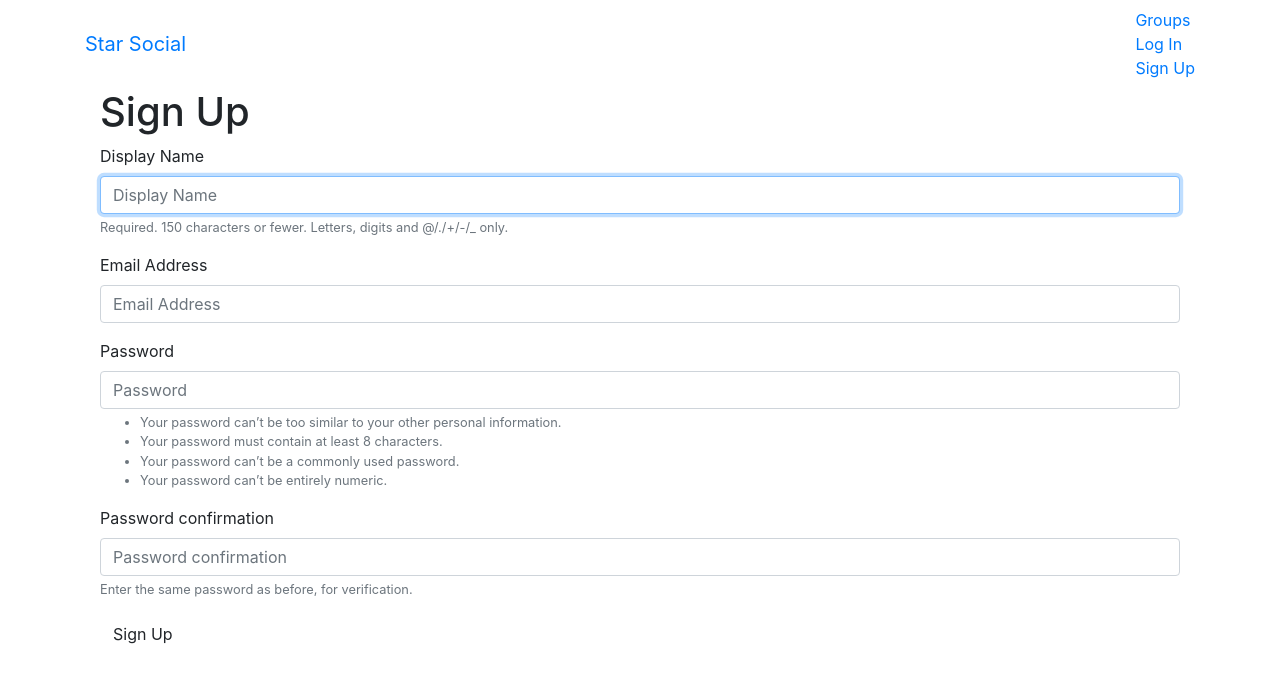
After one commit to MariaImangalina/social_media, a Django app: page /accounts/signup/ in a window 1280 px wide. The commit adds this page. Shown: the top 683 px of the page. Run offline with Django 3.2, Linux system fonts and the light colour scheme; parts of the project's set-up code (start-up, migrations or seed data) failed here and were passed over; some libraries are stand-ins or nearby versions.

Commit message:
set up login and signup

```diff
--- a/accounts/forms.py
+++ b/accounts/forms.py
@@ -0,0 +1,13 @@
+from django.contrib.auth import get_user_model
+from django.contrib.auth.forms import UserCreationForm
+
+
+class UserCreateForm(UserCreationForm):
+    class Meta:
+        fields = ('username', 'email', 'password1', 'password2')
+        model = get_user_model()
+
+    def __init__(self, *args, **kwargs):
+        super().__init__(*args, **kwargs)
+        self.fields['username'].label = 'Display Name' #отображает другое название для поля формы, необязательно
+        self.fields['email'].label = 'Email Address'
--- /dev/null
+++ b/accounts/templates/accounts/signup.html
@@ -0,0 +1,15 @@
+{% extends 'base.html' %}
+{% load bootstrap4 %}
+
+{% block content %}
+<div class='container'>
+    <h1>Sign Up</h1>
+    <form method="POST">
+        {% csrf_token %}
+
+        {% bootstrap_form form %}
+        <input type="submit" class='btn btn-default' value='Sign Up'>
+    </form>
+</div>
+
+{% endblock %}
--- /dev/null
+++ b/accounts/urls.py
@@ -0,0 +1,12 @@
+from django.urls import path
+from django.contrib.auth import views as auth_views
+from . import views
+
+
+app_name = 'accounts'
+
+urlpatterns = [
+    path('login/', auth_views.LoginView.as_view(template_name='accounts/login.html'), name='login'),
+    path('logout/', auth_views.LogoutView.as_view(), name='logout'),
+    path('signup/', views.SignUp.as_view(), name='signup'),
+]
--- a/accounts/views.py
+++ b/accounts/views.py
@@ -4,4 +4,6 @@ from django.views.generic import CreateView
 from . import forms
 
 class SignUp(CreateView):
-    pass
+    form_class = forms.UserCreateForm
+    success_url = reverse_lazy('login') #lazy перенаправит только после заполнения форм, простой reverse - сразу
+    template_name = 'accounts/signup.html' #accounts - это название приложения!
--- a/simplesocial/settings.py
+++ b/simplesocial/settings.py
@@ -39,6 +39,7 @@ INSTALLED_APPS = [
     'django.contrib.sessions',
     'django.contrib.messages',
     'django.contrib.staticfiles',
+    'bootstrap4',
     'accounts',
 ]
 
--- a/simplesocial/urls.py
+++ b/simplesocial/urls.py
@@ -20,4 +20,6 @@ from . import views
 urlpatterns = [
     path('admin/', admin.site.urls),
     path('', views.HomePage.as_view(), name='home'),
+    path('accounts/', include('accounts.urls', namespace='accounts')),
+    path('accounts/', include('django.contrib.auth.urls')),  #присоединяет внутренности модуля auth
 ]
--- a/templates/base.html
+++ b/templates/base.html
@@ -1,13 +1,49 @@
 <!DOCTYPE html>
+{% load static %}
 <html lang="en">
 <head>
     <meta charset="UTF-8">
     <meta name="viewport" content="width=device-width, initial-scale=1.0">
-    <title>Base</title>
+    <title>Star Social</title>
+
+    <link rel="stylesheet" href="https://stackpath.bootstrapcdn.com/bootstrap/4.5.2/css/bootstrap.min.css" integrity="sha384-JcKb8q3iqJ61gNV9KGb8thSsNjpSL0n8PARn9HuZOnIxN0hoP+VmmDGMN5t9UJ0Z" crossorigin="anonymous">
+
+    <script src="https://stackpath.bootstrapcdn.com/bootstrap/4.5.2/js/bootstrap.min.js" integrity="sha384-B4gt1jrGC7Jh4AgTPSdUtOBvfO8shuf57BaghqFfPlYxofvL8/KUEfYiJOMMV+rV" crossorigin="anonymous"></script>
+
+    <link href="https://fonts.googleapis.com/css2?family=Montserrat&family=Russo+One&display=swap" rel="stylesheet">
+
+    <link rel="stylesheet" href="{% static 'simplesocial/css/master.css' %}">
+
 </head>
 <body>
+    <nav class='navbar mynav' role='navigation' id='navbar'>
+        <div class='container'>
+            <a class='navbar-brand mynav' href="{% url 'home' %}">Star Social</a>
+
+            <ul class='navbar-nav navbar-right'>
+                {% if user.is_authenticated %}
+                    <li><a href="#">Post</a></li>
+                    <li><a href="#">Groups</a></li>
+                    <li><a href="#">Create Group</a></li>
+                    <li><a href="{% url 'accounts:logout' %}">Log Out</a></li>
+
+                {% else %}
+                <li><a href="#">Groups</a></li>
+                <li><a href="{% url 'accounts:login' %}">Log In</a></li>
+                <li><a href="{% url 'accounts:signup' %}">Sign Up</a></li>
+
+                {% endif %}
+
+            </ul>
+
+        </div>
+
+    </nav>
+
+    <div class='container mycontent'>
     {% block content %}
 
     {% endblock %}
+    </div>
 </body>
 </html>
```
Also changed, not shown: accounts/templates/accounts/login.html (added, +15 -0 lines).
